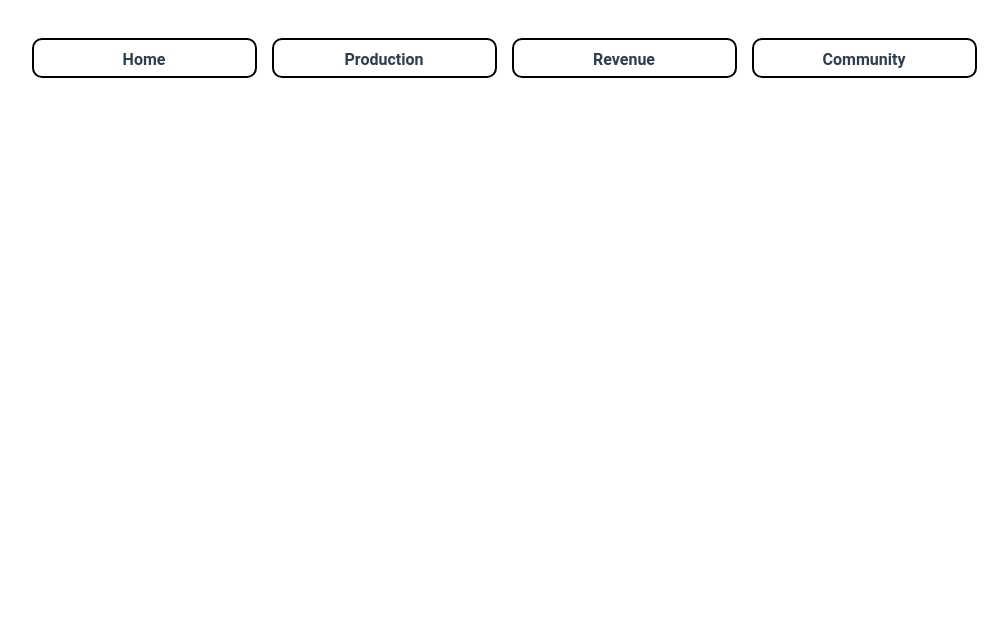
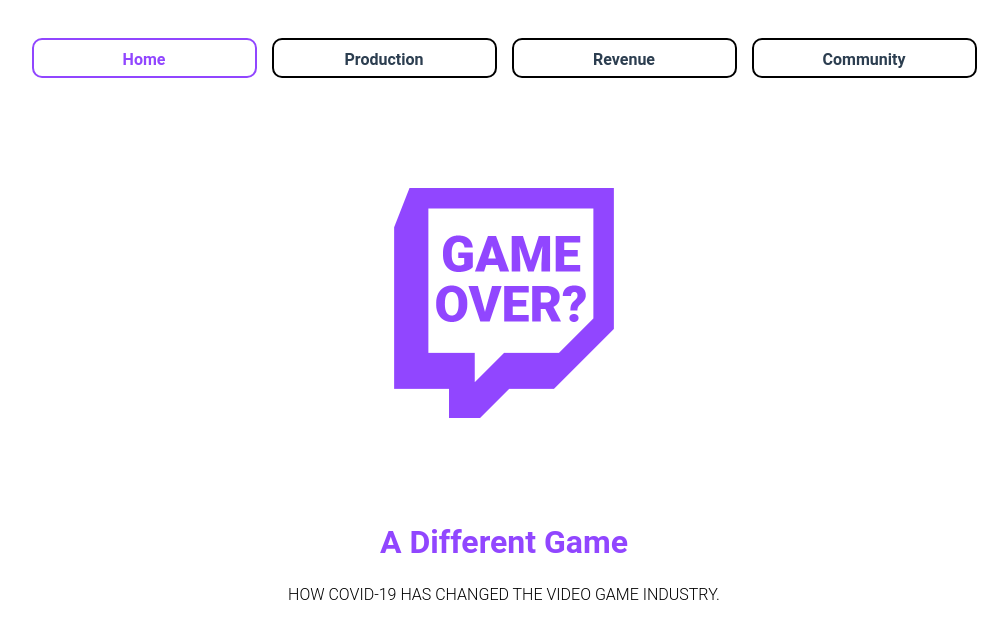
Before and after one commit to yujunmjiang/a-different-game, a Vue app: page / in a window 1280 px wide. Shown: the top 638 px of the page, without its empty margins (136-1144 px from the left). Built offline with nearby package versions, Linux system fonts and the light colour scheme.

Commit message:
Initial commit

```diff
--- a/src/App.vue
+++ b/src/App.vue
@@ -1,7 +1,7 @@
 <template>
   <div>
     <div id="nav">
-      <router-link v-slot="{ isActive, isExactActive }" :class="[isActive && 'router-link-active', isExactActive && 'router-link-exact-active']"  to="/home">Home</router-link>
+      <router-link v-slot="{ isActive, isExactActive }" :class="[isActive && 'router-link-active', isExactActive && 'router-link-exact-active']"  to="/">Home</router-link>
       <router-link v-slot="{ isActive, isExactActive }" :class="[isActive && 'router-link-active', isExactActive && 'router-link-exact-active']" to="/getproduction">Production</router-link>
       <router-link v-slot="{ isActive, isExactActive }" :class="[isActive && 'router-link-active', isExactActive && 'router-link-exact-active']" to="/getrevenue">Revenue</router-link>
       <router-link v-slot="{ isActive, isExactActive }" :class="[isActive && 'router-link-active', isExactActive && 'router-link-exact-active']" to="/getcommunity">Community</router-link>
--- a/src/router/index.js
+++ b/src/router/index.js
@@ -6,7 +6,7 @@ import GetCommunity from '../views/GetCommunity.vue';
 
 const routes = [
   {
-    path: '/home',
+    path: '/',
     name: 'Home',
     component: Home
   },
--- a/vue.config.js
+++ b/vue.config.js
@@ -6,5 +6,5 @@ module.exports = {
   },
   publicPath: process.env.NODE_ENV === 'production'
     ? '/a-different-game/'
-    : ''
+    : '/'
 }
```
Also changed, not shown: 6 other files (tests, documents, lock files or other folders).
